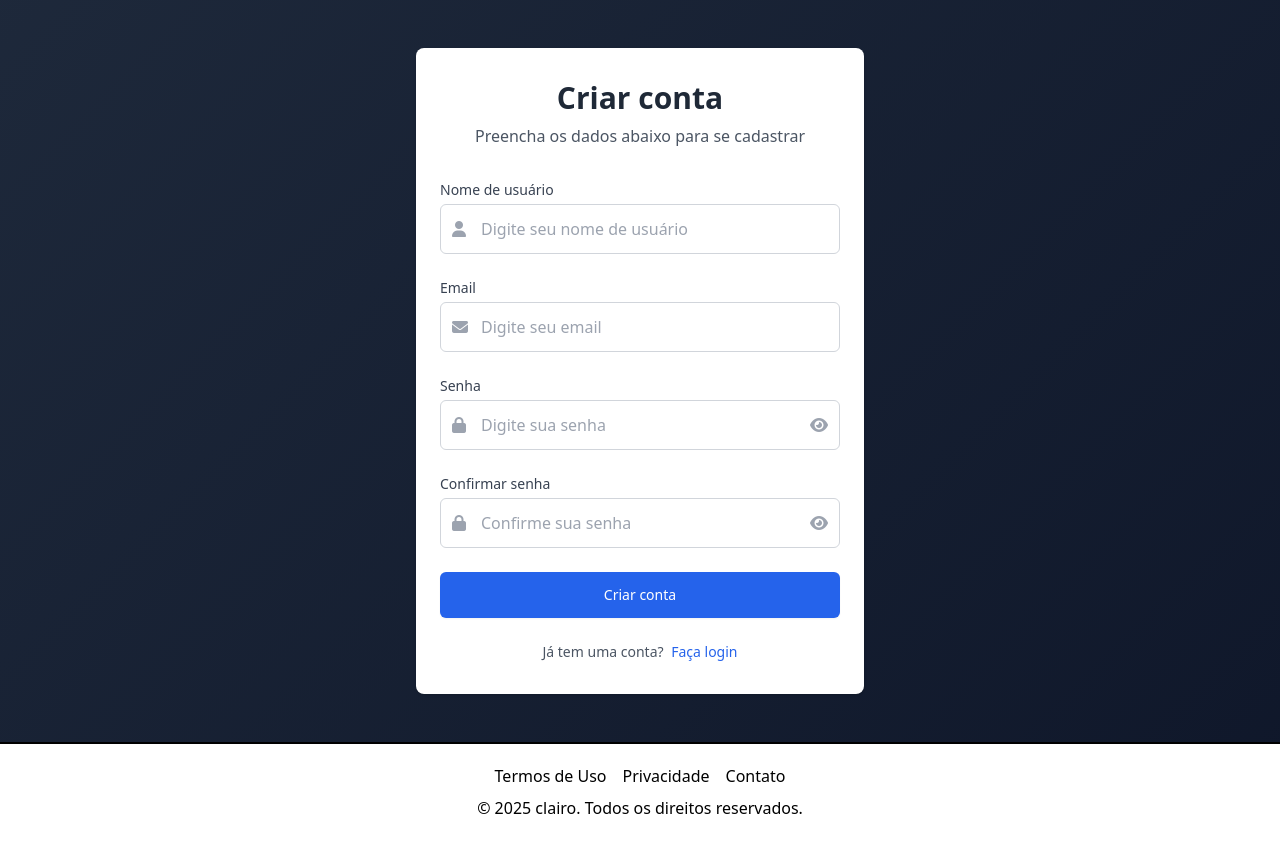
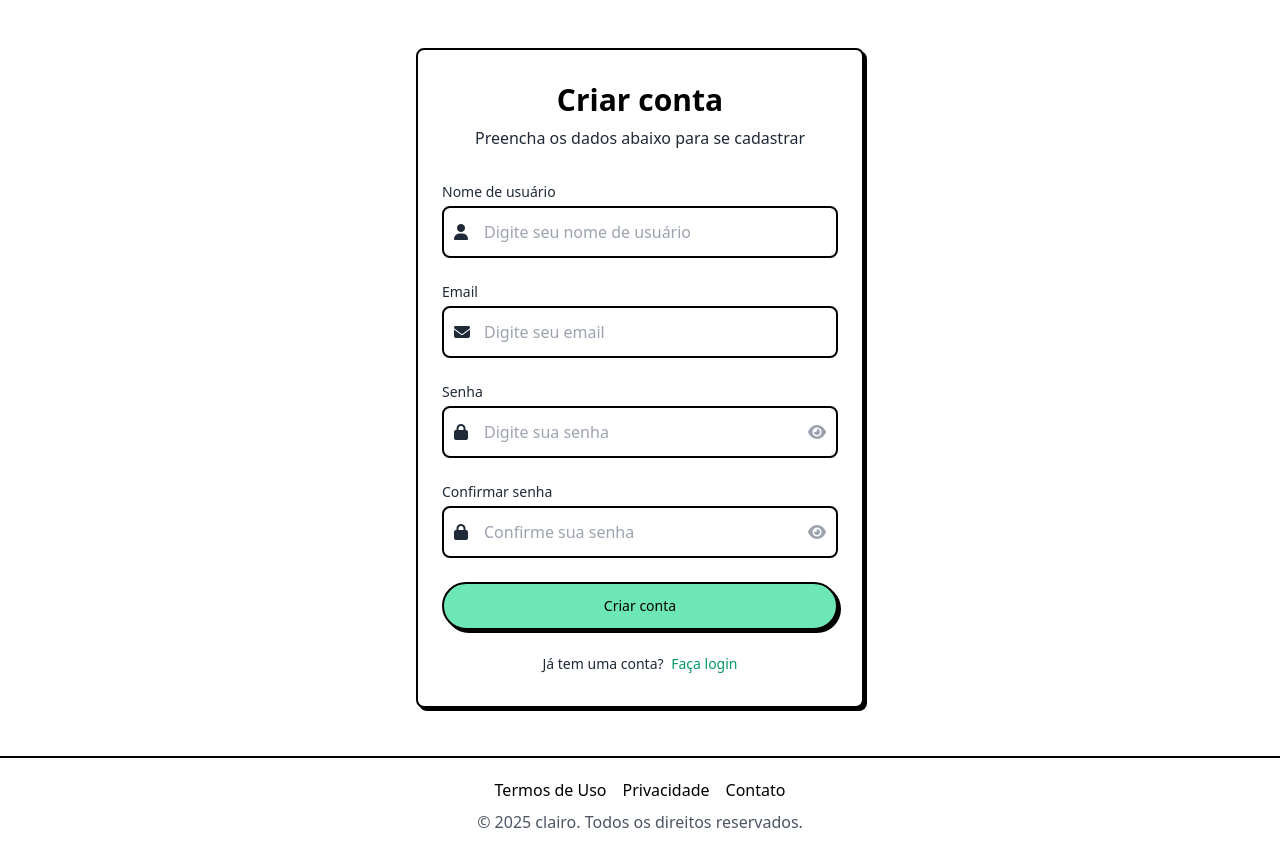
Before and after one commit to ma-alves/clairo, a Django app: page /accounts/signup/ in a window 1280 px wide. Shown: the part 70-920 px from the top of the page. Before the commit the page ends 884 px from the top, so only its background shows below. Run offline with Django 5.2, Linux system fonts and the light colour scheme; some libraries are stand-ins or nearby versions.

Commit message:
UI para login, signup e base

```diff
--- a/chat/templates/base.html
+++ b/chat/templates/base.html
@@ -28,9 +28,9 @@
         <nav class="flex items-center space-x-4">
           <!-- Links de Login e Cadastro -->
           <div class="hidden md:flex items-center space-x-2">
-            {% if user.is_authenticated %}
-            <!-- <p class="text-sm font-medium">Olá, {{ user.username }}!</p> -->
-            <a href="{% url 'profile' user.pk %}" class="block px-4 py-2 text-sm font-medium hover:bg-emerald-300 rounded-full">Perfil</a>
+            {% if request.user.is_authenticated %}
+            <p class="text-sm font-medium">Olá, {{ request.user.username }}!</p>
+            <a href="{% url 'profile' request.user.pk %}" class="block px-4 py-2 text-sm font-medium hover:bg-emerald-300 rounded-full">Perfil</a>
             <form action="{% url 'logout' %}" method="post">
               {% csrf_token %}
               <button type="submit" class="block px-4 py-2 text-sm font-medium hover:bg-red-600 hover:text-white hover:rounded-full text-red-600">Sair</button>
@@ -64,7 +64,7 @@
         <a href="#" class="text-black hover:text-emerald-600">Privacidade</a>
         <a href="#" class="text-black hover:text-emerald-600">Contato</a>
       </div>
-      <p>&copy; 2025 clairo. Todos os direitos reservados.</p>
+      <p class="text-gray-600">&copy; 2025 clairo. Todos os direitos reservados.</p>
     </div>
   </footer>
 </body>
--- a/chat/templates/chat/profile.html
+++ b/chat/templates/chat/profile.html
@@ -96,7 +96,7 @@
                     </li>
                     <li class="flex items-center">
                         <i class="fas fa-heart text-emerald-300 w-6"></i>
-                        <span class="text-gray-800">Amo lasanha</span>
+                        <span class="text-gray-800">Amo Lasanha</span>
                     </li>
                 </ul>
             </div>
--- a/clairo/settings.py
+++ b/clairo/settings.py
@@ -52,7 +52,6 @@ MIDDLEWARE = [
     'django.contrib.auth.middleware.AuthenticationMiddleware',
     'django.contrib.messages.middleware.MessageMiddleware',
     'django.middleware.clickjacking.XFrameOptionsMiddleware',
-    'django_htmx.middleware.HtmxMiddleware'
 ]
 
 ROOT_URLCONF = 'clairo.urls'
--- a/notas.txt
+++ b/notas.txt
@@ -1,4 +1,5 @@
 # tarefas
+- A AUTENTICAÇÃO NÃO ESTÁ FUNCIONANDO
 - o que fazer com links do footer
 - aba de conversas né pelo amor de deus
 - migrar para postgres
--- a/templates/registration/signup.html
+++ b/templates/registration/signup.html
@@ -2,31 +2,15 @@
 
 {% block styles %}
 <style>
-    body {
-        background: linear-gradient(135deg, #1e293b 0%, #0f172a 100%);
+     body {
+        background: white;
         min-height: 100vh;
         display: flex;
         flex-direction: column;
     }
 
-    .register-card {
-        transition: all 0.3s ease;
-        box-shadow: 0 10px 25px -5px rgba(0, 0, 0, 0.3);
-    }
-
-    .register-card:hover {
-        transform: translateY(-5px);
-        box-shadow: 0 20px 35px -10px rgba(0, 0, 0, 0.4);
-    }
-
     .input-field:focus {
         box-shadow: 0 0 0 3px rgba(59, 130, 246, 0.3);
-    }
-
-    .error-message {
-        color: #e53e3e;
-        font-size: 0.875rem;
-        margin-top: 0.25rem;
     }
 </style>
 {% endblock %}
@@ -34,24 +18,21 @@
 {% block content %}
 <main class="flex-grow flex items-center justify-center py-12 px-4 sm:px-6 lg:px-8">
     <div class="w-full max-w-md">
-        <div class="register-card bg-white py-8 px-6 shadow rounded-lg">
+        <div class="bg-white py-8 px-6 border-2 border-black shadow-[3px_3px_0_0_#000] hover:-translate-y-1 rounded-lg">
             <div class="text-center mb-8">
-                <h2 class="text-3xl font-bold text-gray-800">Criar conta</h2>
-                <p class="text-gray-600 mt-2">Preencha os dados abaixo para se cadastrar</p>
+                <h2 class="text-3xl font-bold text-black">Criar conta</h2>
+                <p class="text-gray-800 mt-2">Preencha os dados abaixo para se cadastrar</p>
             </div>
             <form method="post" class="space-y-6">
                 {% csrf_token %}
-
-                <!-- Campo Username -->
                 <div>
-                    <label for="id_username" class="block text-sm font-medium text-gray-700 mb-1">Nome de
-                        usuário</label>
+                    <label for="id_username" class="block text-sm font-medium text-gray-800 mb-1">Nome de usuário</label>
                     <div class="relative">
                         <div class="absolute inset-y-0 left-0 pl-3 flex items-center pointer-events-none">
-                            <i class="fas fa-user text-gray-400"></i>
+                            <i class="fas fa-user text-gray-800"></i>
                         </div>
                         <input type="text" name="username" id="id_username" required
-                            class="input-field py-3 px-4 pl-10 block w-full border border-gray-300 rounded-md focus:outline-none focus:ring-2 focus:ring-blue-500 focus:border-blue-500"
+                            class="input-field py-3 px-4 pl-10 block w-full border-2 border-black rounded-lg focus:outline-none focus:ring-2 focus:ring-emerald-300"
                             placeholder="Digite seu nome de usuário" value="{{ form.username.value|default:'' }}">
                     </div>
                     {% if form.username.errors %}
@@ -60,16 +41,14 @@
                     </div>
                     {% endif %}
                 </div>
-
-                <!-- Campo Email -->
                 <div>
-                    <label for="id_email" class="block text-sm font-medium text-gray-700 mb-1">Email</label>
+                    <label for="id_email" class="block text-sm font-medium text-gray-800 mb-1">Email</label>
                     <div class="relative">
                         <div class="absolute inset-y-0 left-0 pl-3 flex items-center pointer-events-none">
-                            <i class="fas fa-envelope text-gray-400"></i>
+                            <i class="fas fa-envelope text-gray-800"></i>
                         </div>
                         <input type="email" name="email" id="id_email" required
-                            class="input-field py-3 px-4 pl-10 block w-full border border-gray-300 rounded-md focus:outline-none focus:ring-2 focus:ring-blue-500 focus:border-blue-500"
+                            class="input-field py-3 px-4 pl-10 block w-full border-2 border-black rounded-lg focus:outline-none focus:ring-2 focus:ring-emerald-300"
                             placeholder="Digite seu email" value="{{ form.email.value|default:'' }}">
                     </div>
                     {% if form.email.errors %}
@@ -78,16 +57,15 @@
                     </div>
                     {% endif %}
                 </div>
-
                 <!-- Campo Senha 1 -->
                 <div>
-                    <label for="id_password1" class="block text-sm font-medium text-gray-700 mb-1">Senha</label>
+                    <label for="id_password1" class="block text-sm font-medium text-gray-800 mb-1">Senha</label>
                     <div class="relative">
                         <div class="absolute inset-y-0 left-0 pl-3 flex items-center pointer-events-none">
-                            <i class="fas fa-lock text-gray-400"></i>
+                            <i class="fas fa-lock text-gray-800"></i>
                         </div>
                         <input type="password" name="password1" id="id_password1" required
-                            class="input-field py-3 px-4 pl-10 pr-10 block w-full border border-gray-300 rounded-md focus:outline-none focus:ring-2 focus:ring-blue-500 focus:border-blue-500"
+                            class="input-field py-3 px-4 pl-10 block w-full border-2 border-black rounded-lg focus:outline-none focus:ring-2 focus:ring-emerald-300"
                             placeholder="Digite sua senha">
                         <button type="button" id="togglePassword1"
                             class="absolute inset-y-0 right-0 pr-3 flex items-center text-gray-400 hover:text-gray-600 focus:outline-none">
@@ -100,17 +78,16 @@
                     </div>
                     {% endif %}
                 </div>
-
                 <!-- Campo Senha 2 -->
                 <div>
-                    <label for="id_password2" class="block text-sm font-medium text-gray-700 mb-1">Confirmar
+                    <label for="id_password2" class="block text-sm font-medium text-gray-800 mb-1">Confirmar
                         senha</label>
                     <div class="relative">
                         <div class="absolute inset-y-0 left-0 pl-3 flex items-center pointer-events-none">
-                            <i class="fas fa-lock text-gray-400"></i>
+                            <i class="fas fa-lock text-gray-800"></i>
                         </div>
                         <input type="password" name="password2" id="id_password2" required
-                            class="input-field py-3 px-4 pl-10 pr-10 block w-full border border-gray-300 rounded-md focus:outline-none focus:ring-2 focus:ring-blue-500 focus:border-blue-500"
+                            class="input-field py-3 px-4 pl-10 block w-full border-2 border-black rounded-lg focus:outline-none focus:ring-2 focus:ring-emerald-300"
                             placeholder="Confirme sua senha">
                         <button type="button" id="togglePassword2"
                             class="absolute inset-y-0 right-0 pr-3 flex items-center text-gray-400 hover:text-gray-600 focus:outline-none">
@@ -126,17 +103,17 @@
 
                 <div>
                     <button type="submit"
-                        class="w-full flex justify-center py-3 px-4 border border-transparent rounded-md shadow-sm text-sm font-medium text-white bg-blue-600 hover:bg-blue-700 focus:outline-none focus:ring-2 focus:ring-offset-2 focus:ring-blue-500 transition-colors">
+                        class="w-full flex justify-center py-3 px-4 border-2 border-black shadow-[3px_3px_0_0_#000] rounded-full text-sm font-medium text-black bg-emerald-300 hover:bg-emerald-500 focus:outline-none focus:ring-2 focus:ring-offset-2 focus:ring-emerald-400">
                         Criar conta
                     </button>
                 </div>
             </form>
 
             <div class="mt-6 text-center">
-                <p class="text-sm text-gray-600">
+                <p class="text-sm text-gray-800">
                     Já tem uma conta?
                     <a href="{% url 'login' %}"
-                        class="font-medium text-blue-600 hover:text-blue-500 transition-colors ml-1">
+                        class="font-medium text-emerald-600 hover:text-emerald-500 ml-1">
                         Faça login
                     </a>
                 </p>
```
Also changed, not shown: chat/templates/chat/home.html (added, +13 -0 lines), chat/views.py (+4 -10 lines), templates/registration/login.html (+17 -29 lines).
